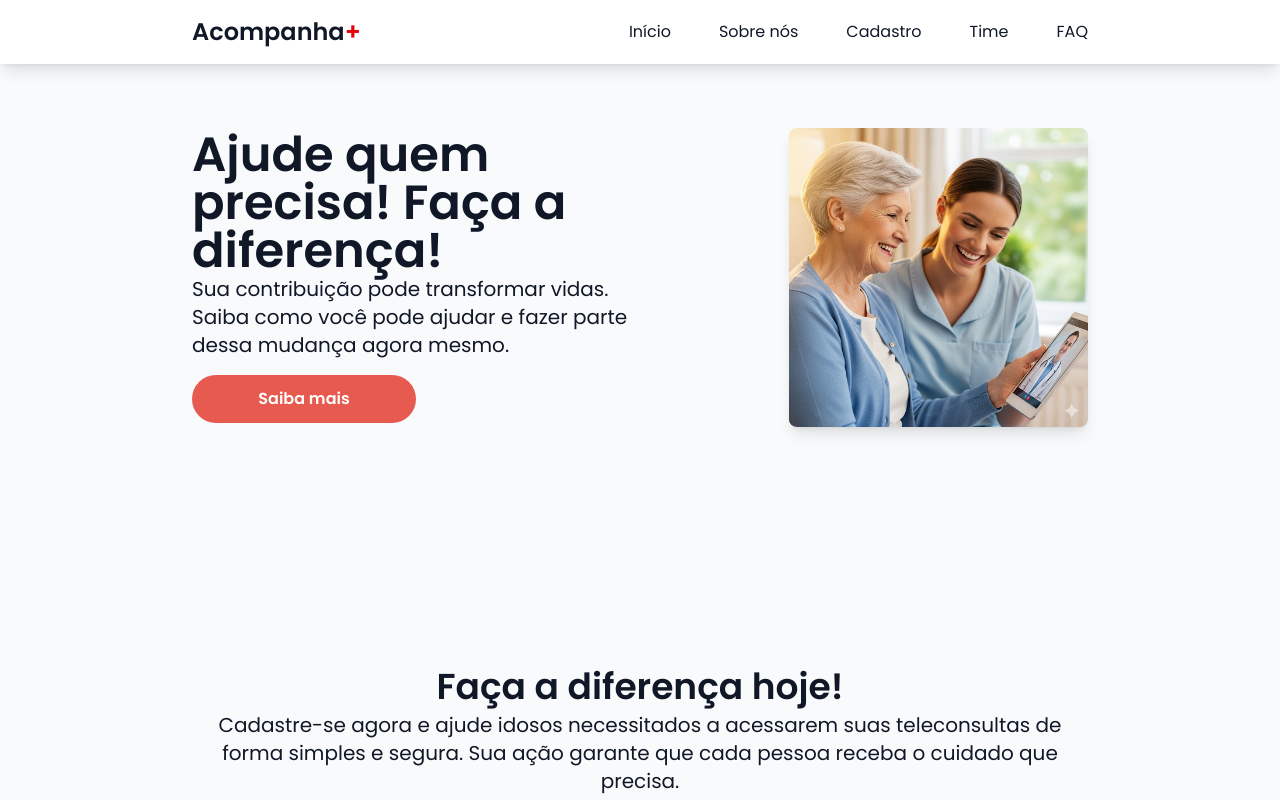
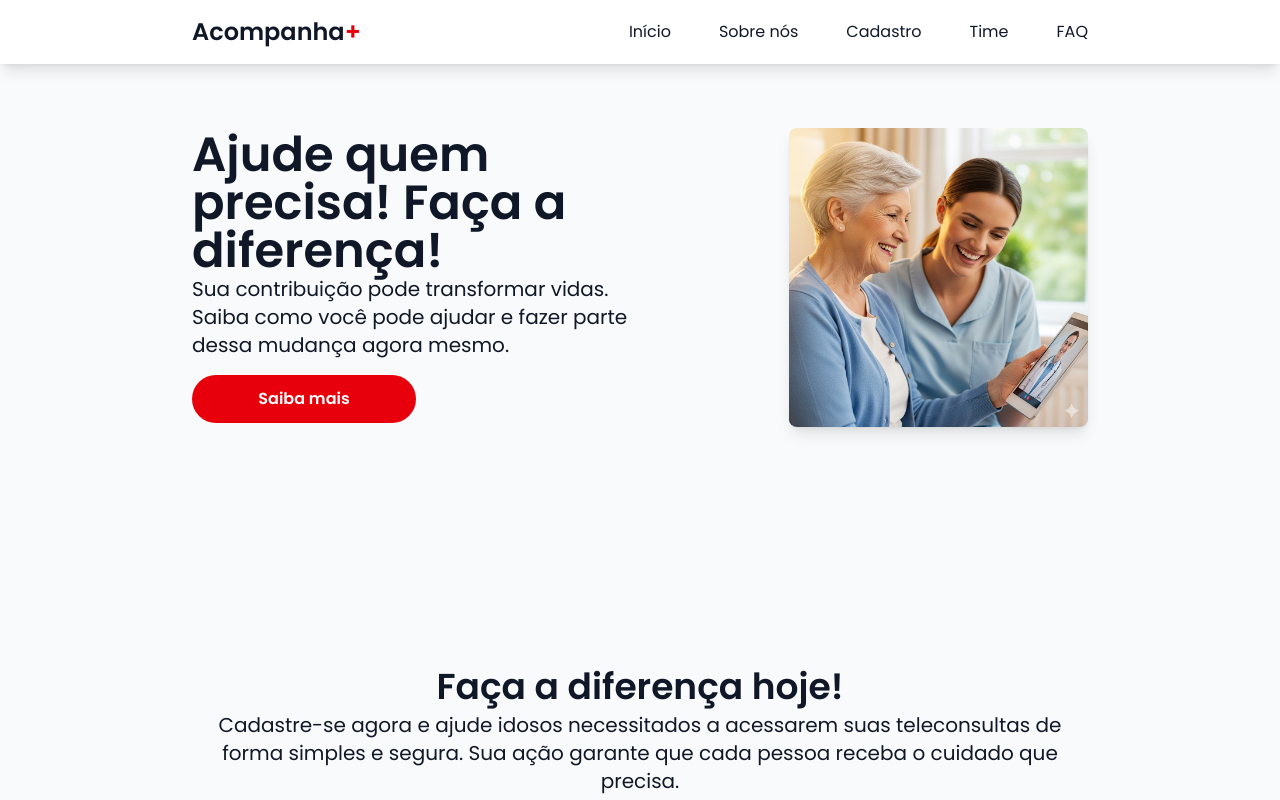
Before and after one commit to acompanha-mais/site-spa, a React (Vite) app in the folder site-spa/: page / in a window 1280 px wide. Shown: the top 800 px of the page. Built offline with nearby package versions, Linux system fonts and the light colour scheme.

Commit message:
style: altera cor dos botões para paleta nova

```diff
--- a/site-spa/src/globals.css
+++ b/site-spa/src/globals.css
@@ -30,7 +30,7 @@
   }
 
   button {
-    @apply bg-[#e65a4f] text-white font-bold rounded-full
+    @apply bg-red-600 text-white font-bold rounded-full
            w-44 md:w-56 px-6 py-3 block md:inline-block
            mx-auto md:mx-0 cursor-pointer;
   }
```
